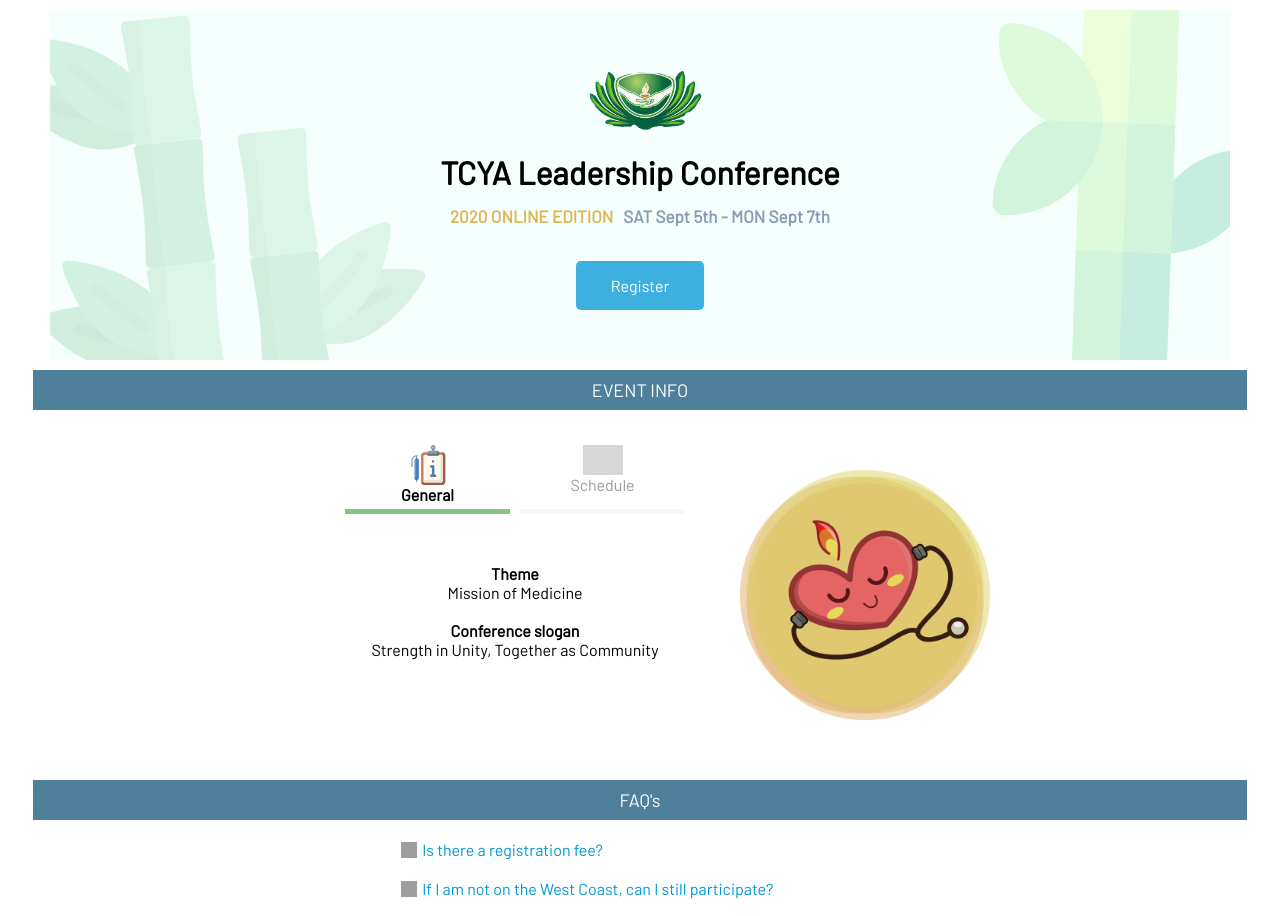
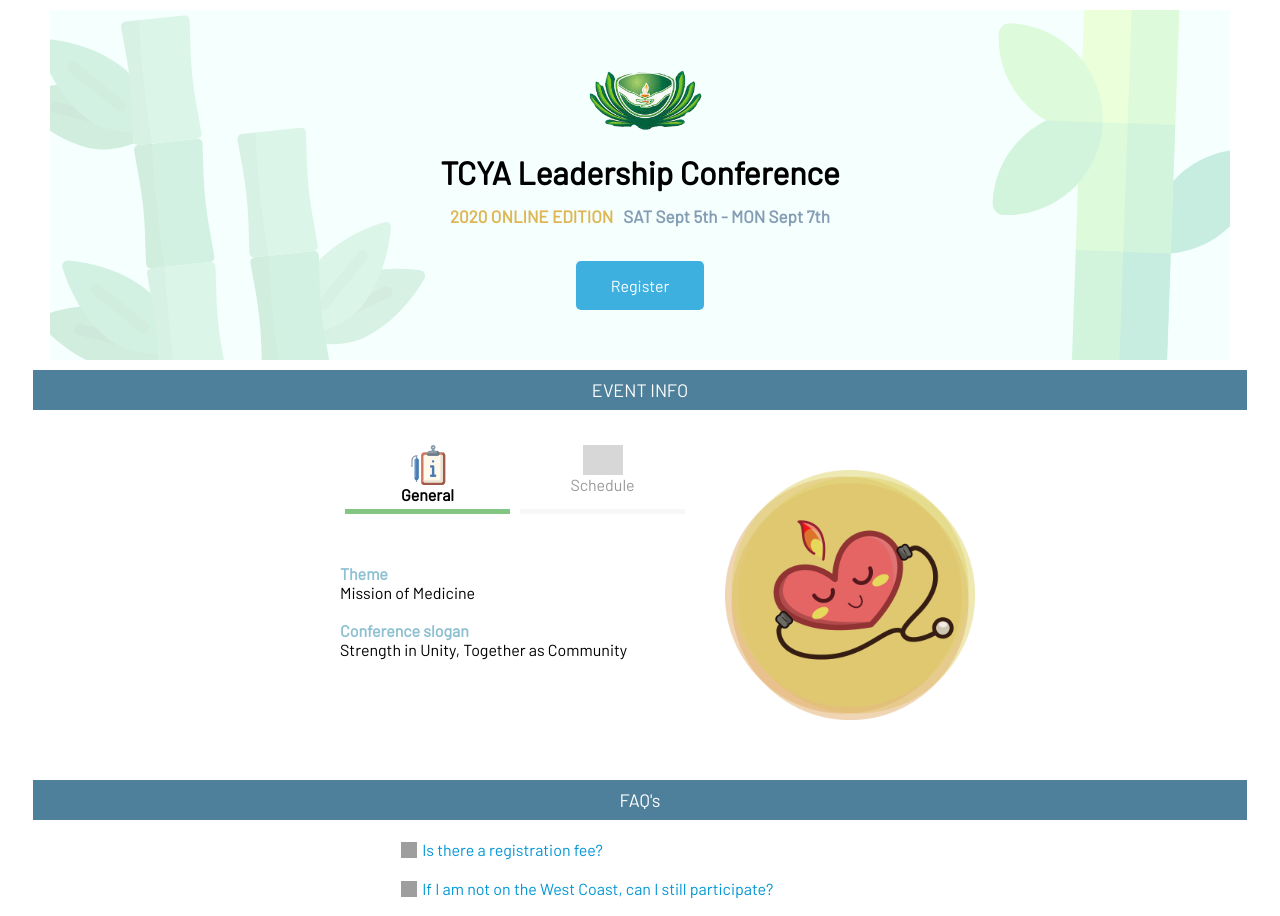
Before and after one commit to michaelaranda-web/tcya2020, a PHP site: page / in a window 1280 px wide. Shown: the top 916 px of the page. Run offline with PHP 8.4, Linux system fonts and the light colour scheme; some libraries are stand-ins or nearby versions; grey boxes are pictures that could not be loaded.

Commit message:
More updated styling for general info section.

```diff
--- a/css/index.css
+++ b/css/index.css
@@ -122,7 +122,9 @@
       @media (min-width: 800px) {
         #main-content #event-info-and-heart-section-container #event-info-section {
           width: 50%;
-          min-height: 350px; } }
+          min-height: 350px;
+          max-width: 350px;
+          padding: 10px 35px; } }
       #main-content #event-info-and-heart-section-container #event-info-section #event-info-selectors-container {
         display: flex;
         justify-content: space-evenly;
@@ -155,7 +157,12 @@
       #main-content #event-info-and-heart-section-container #event-info-section #general-info-section {
         padding: 25px 0px; }
         #main-content #event-info-and-heart-section-container #event-info-section #general-info-section #general-info-section-content {
-          text-align: center; }
+          text-align: left; }
+          @media (max-width: 450px) {
+            #main-content #event-info-and-heart-section-container #event-info-section #general-info-section #general-info-section-content {
+              padding: 0 25px; } }
+          #main-content #event-info-and-heart-section-container #event-info-section #general-info-section #general-info-section-content .label {
+            color: #8fc0d1; }
       #main-content #event-info-and-heart-section-container #event-info-section #schedule-section #schedule-section-content {
         text-align: center; }
         #main-content #event-info-and-heart-section-container #event-info-section #schedule-section #schedule-section-content .schedule-day-item {
--- a/home.html
+++ b/home.html
@@ -68,10 +68,10 @@
 
         <div id="general-info-section">
           <div id="general-info-section-content">
-            <div><b>Theme</b></div>
+            <div class="label"><b>Theme</b></div>
             <div>Mission of Medicine</div>
             <br />
-            <div><b>Conference slogan</b></div>
+            <div class="label"><b>Conference slogan</b></div>
             <div>Strength in Unity, Together as Community</div>
           </div>
         </div>
--- a/sass/index.scss
+++ b/sass/index.scss
@@ -173,6 +173,8 @@
       @media (min-width: $tablet-portrait-min) {
         width: 50%;
         min-height: 350px;
+        max-width: 350px;
+        padding: 10px 35px;
       }
 
       #event-info-selectors-container {
@@ -218,7 +220,15 @@
         padding: 25px 0px;
 
         #general-info-section-content {
-          text-align: center;
+          text-align: left;
+
+          @media (max-width: $mobile-max) {
+            padding: 0 25px;
+          }
+
+          .label {
+            color: #8fc0d1;
+          }
         }
       }
 
```
Also changed, not shown: 1 other file.
